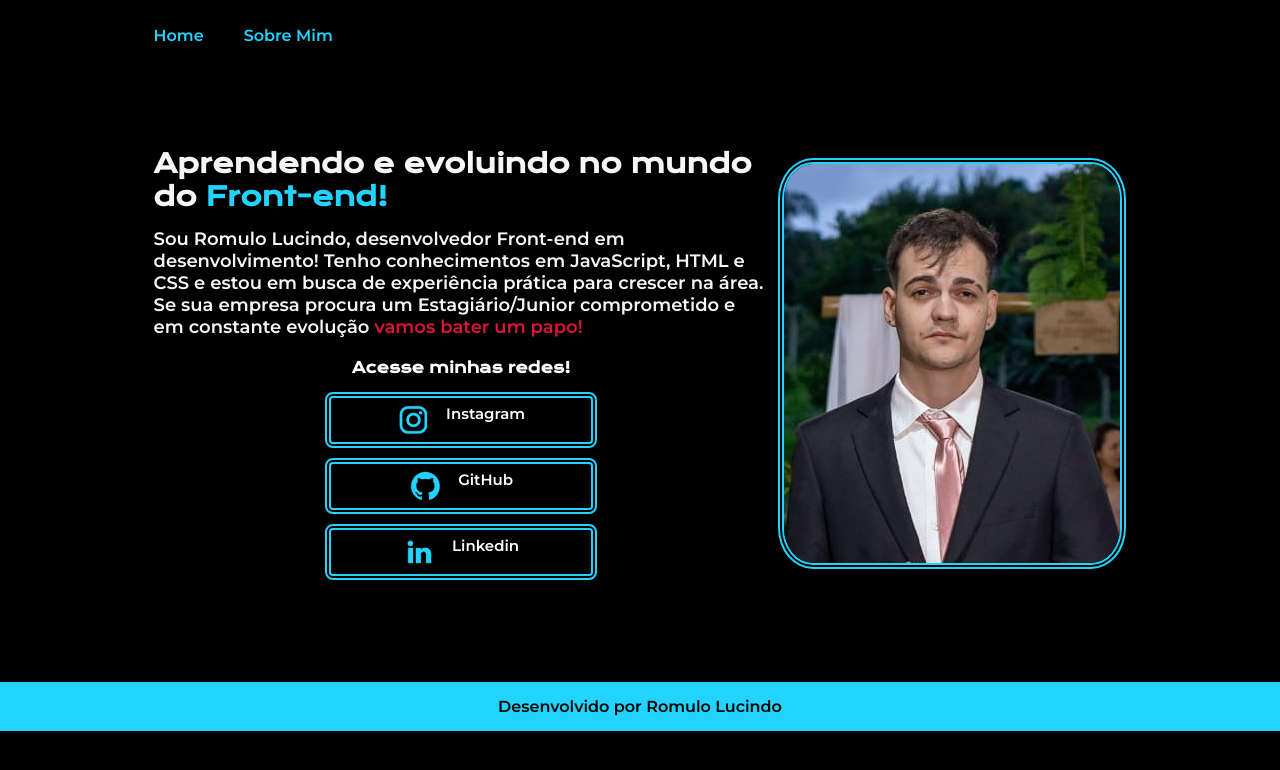
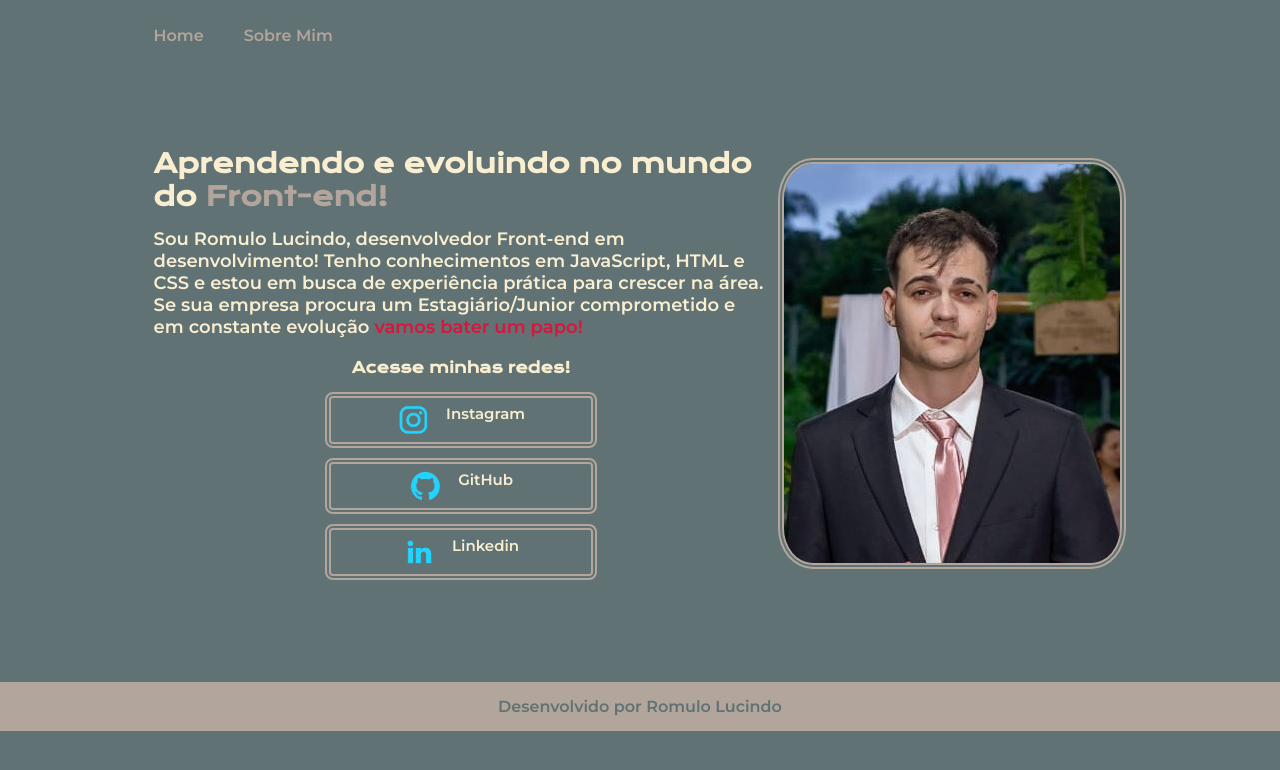
Before and after one commit to romulolucindo/Portfolio, a plain HTML site: page index.html in a window 1280 px wide. Drawn offline with nearby package versions, Linux system fonts and the light colour scheme.

Commit message:
add: var no css para alteração de todas as cores.

```diff
--- a/style/style.css
+++ b/style/style.css
@@ -1,5 +1,15 @@
 @import url('https://fonts.googleapis.com/css2?family=Krona+One&display=swap');
 @import url('https://fonts.googleapis.com/css2?family=Montserrat:ital,wght@0,600;1,600&display=swap');
+
+:root {
+    --cor-primaria: #607274;
+    --cor-secundaria: #FAEED1;
+    --cor-terciaria: #B2A59B;
+    --cor-hover: #DED0B6;
+
+    --fonte-primaria: "Krona One", sans-serif;
+    --fonte-secundaria: "Montserrat", sans-serif;
+}
 
 * {
     margin: 0;
@@ -7,10 +17,9 @@
 }
 
 body {
-    /* height: 100vh; */
     box-sizing: border-box;
-    background-color: #000000;
-    color: #F6F6F6;
+    background-color: var(--cor-primaria);
+    color: var(--cor-secundaria);
 }
 
 .cabecalho {
@@ -23,28 +32,27 @@ body {
 }
 
 .cabecalho__menu__links {
-    font-family: "Montserrat", sans-serif;
+    font-family: var(--fonte-secundaria);
     font-weight: 600;
-    color: #22d4fd;
+    color: var(--cor-terciaria);
     text-decoration: none;
 
 }
 
 .apresetation__conteudo__titulo {
-    font-family: "Krona One", serif;
+    font-family: var(--fonte-primaria);
     font-size: 26px;
 
 }
 
 .apresetation__conteudo__titulo__texto-destaque {
-    color: #22d4fd;
+    color: var(--cor-terciaria)
 }
 
 .apresetation__conteudo__titulo__texto {
-    color: #F6F6F6;
+    color: var(--cor-secundaria);
     font-size: 18px;
-    font-family: "Montserrat", sans-serif;
-
+    font-family: var(--fonte-secundaria);
 }
 
 .apresetation__conteudo__titulo__texto-importante {
@@ -76,39 +84,38 @@ body {
 }
 
 .apresetation__conteudo__titulo__titulo-button {
-    color: white;
+    color: var(--cor-secundaria);
     width: 220px;
     text-align: center;
     font-size: 15px;
     font-weight: 400px;
     padding: 5px 0;
-    font-family: "Krona One", serif;
+    font-family: var(--fonte-primaria)
 }
 
 .apresetation__links__buttons {
     display: flex;
-    border: 6px double #22d4fd;
+    border: 6px double var(--cor-terciaria);
     font-size: 15px;
     justify-content: center;
     gap: 16px;
-    color: white;
+    color: var(--cor-secundaria);
     width: 260px;
     border-radius: 8px;
     font-weight: 400;
     padding: 6px 0px;
     text-decoration: none;
-    font-family: "Montserrat", sans-serif;
-
+    font-family: var(--fonte-secundaria)
 }
 
 .apresetation__links__buttons:hover {
-    background-color: #252525;
+    background-color: var(--cor-hover);
 }
 
 .card-principal {
     display: flex;
     border-radius: 10%;
-    border: 6px double #22d4fd;
+    border: 6px double var(--cor-terciaria);
 
 }
 
@@ -116,9 +123,9 @@ body {
 .rodape {
     display: flex;
     justify-content: center;
-    color: #000000;
-    background-color: #22d4fd;
-    font-family: "Montserrat", sans-serif;
+    color: var(--cor-primaria);
+    background-color: var(--cor-terciaria);
+    font-family: var(--fonte-secundaria);
     padding: 15px;
     font-weight: 400;
 }
```
